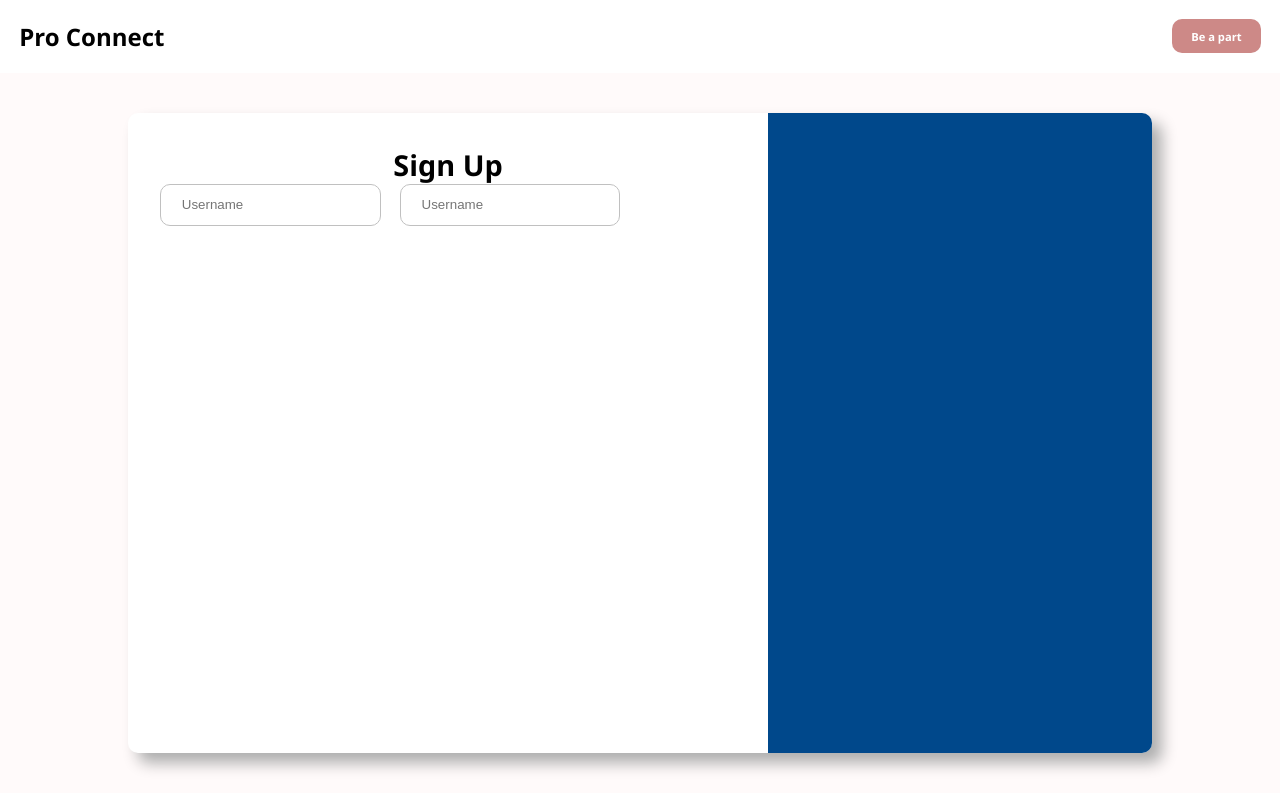
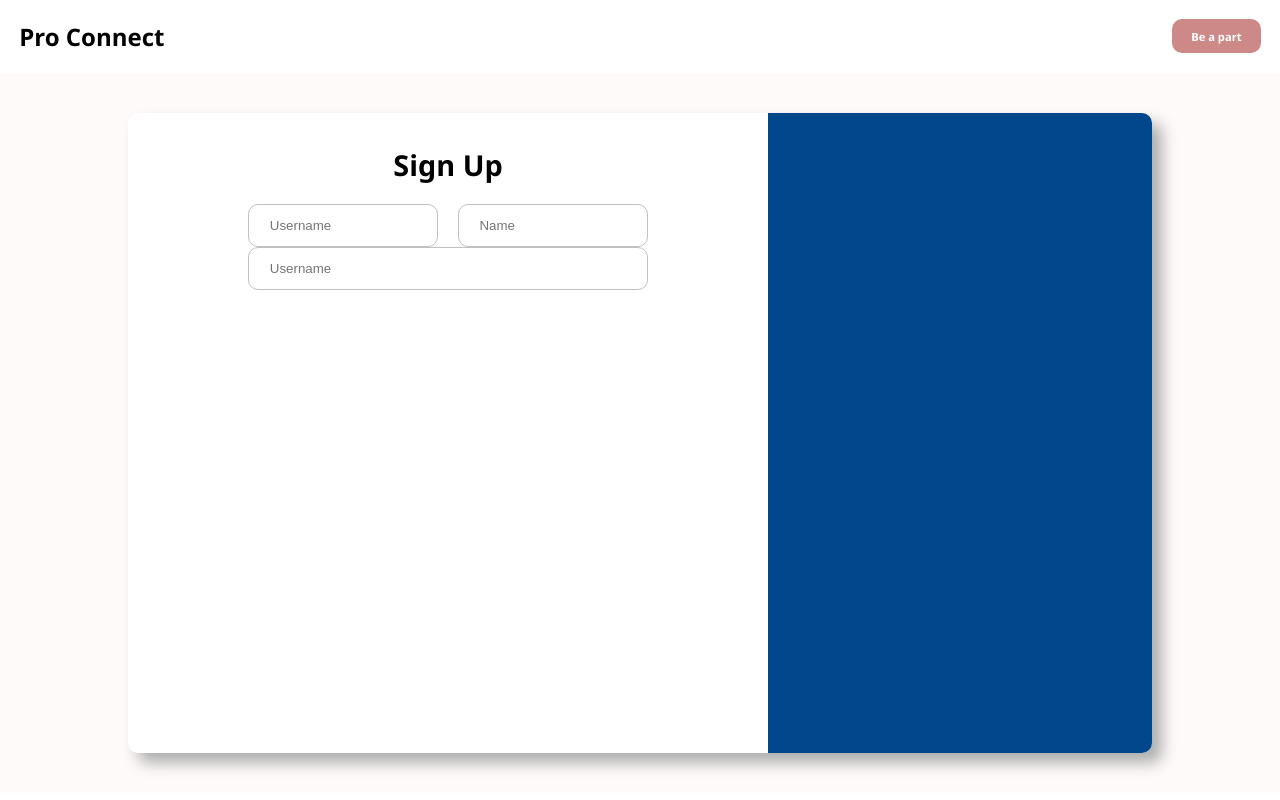
Before and after one commit to Aryanarya01/LinkedIn, a Next.js app in the folder frontend/: page /login in a window 1280 px wide. Built offline with nearby package versions, Linux system fonts and the light colour scheme.

Commit message:
login component

```diff
--- a/frontend/src/pages/login/index.jsx
+++ b/frontend/src/pages/login/index.jsx
@@ -25,8 +25,10 @@ const LoginComponent = () => {
             <div className={styles.inputContainers}>
               <div className={styles.inputRow}>
                  <input type="text" placeholder="Username" className={styles.inputField} />
-                  <input type="text" placeholder="Username" className={styles.inputField} />
+                  <input type="text" placeholder="Name" className={styles.inputField} />
               </div>
+
+               <input type="text" placeholder="Username" className={styles.inputField} />
             </div>
 
 
--- a/frontend/src/pages/login/style.module.css
+++ b/frontend/src/pages/login/style.module.css
@@ -34,14 +34,20 @@
     outline: none;
     border-radius: 10px;
     border: 1px solid silver;
+    width: 100%;
 }
 
 .inputContainers{
     display: flex;
     flex-direction: column;
     justify-content: center;
+    align-items: center;
+    padding-top: 1.3rem;
+    max-width: 400px;
+    margin: 0 auto;
 }
 .inputRow{
+    width: fit-content;
     display: flex;
     gap: 1.2rem;
 }
```
